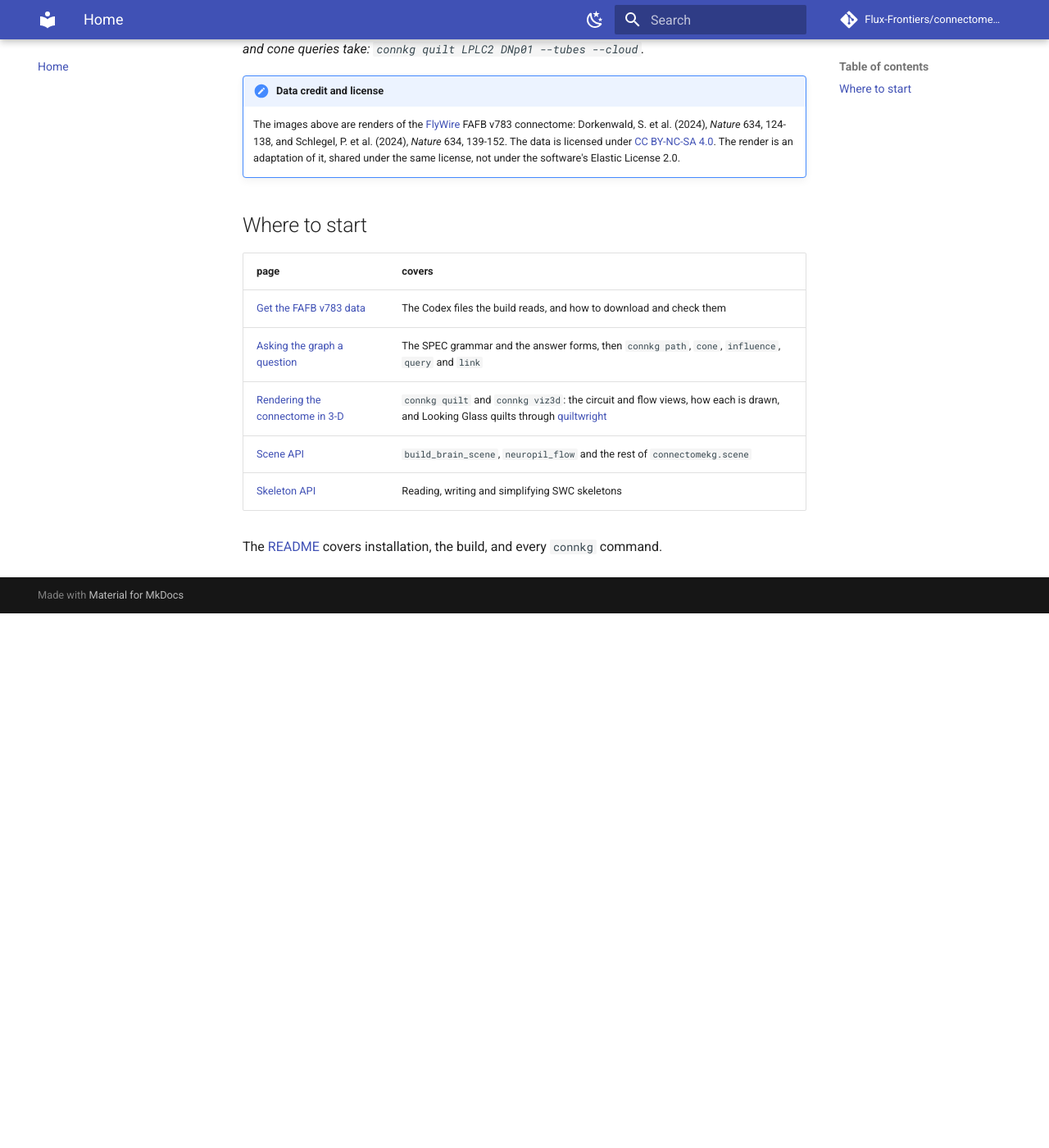
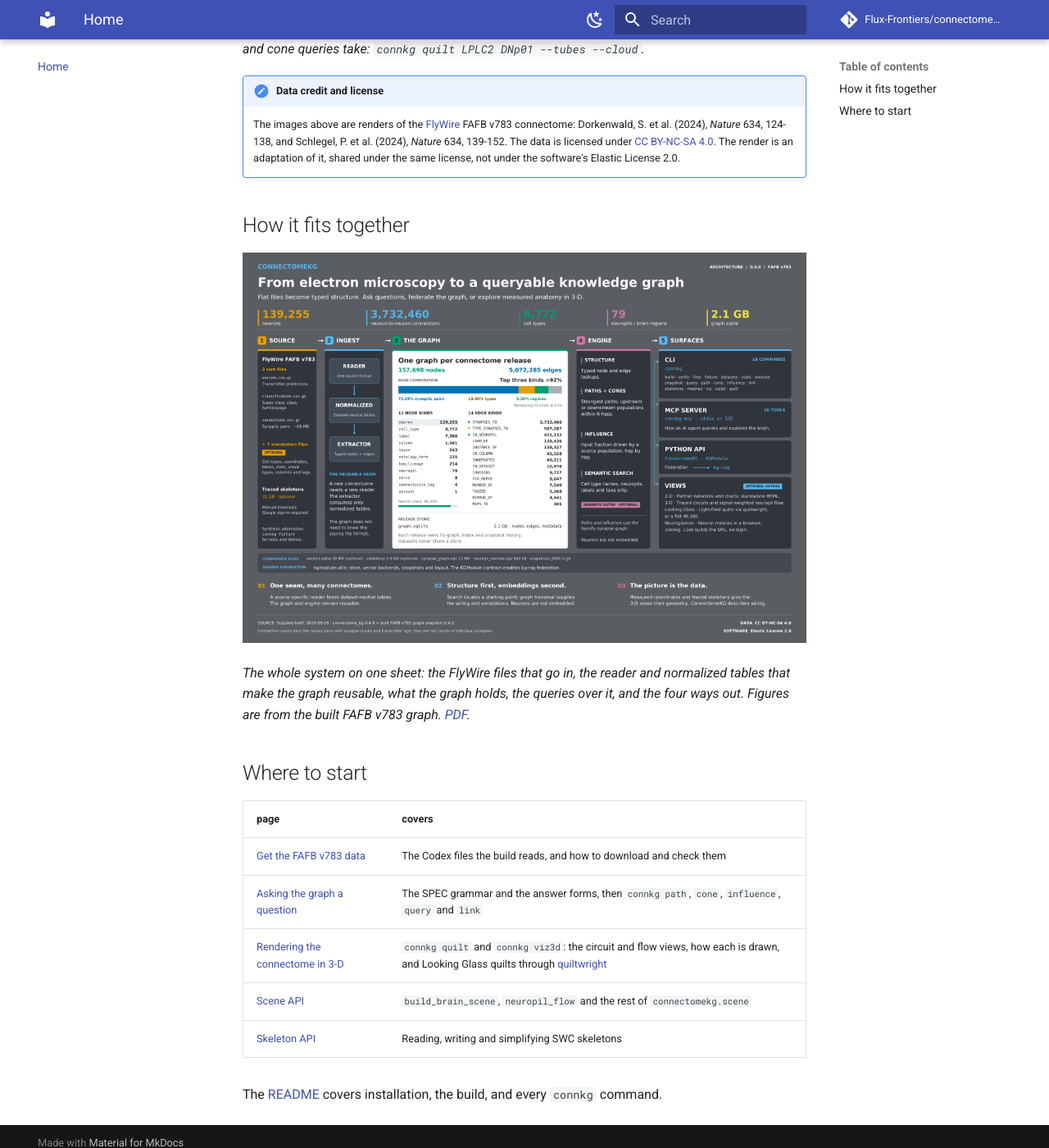
Before and after one commit to Flux-Frontiers/connectome_kg, an MkDocs documentation site: the page built from docs/index.md, in a window 1280 px wide and 1400 px high, scrolled down 1738 px. Shown: the whole window at 82% size. Built offline with MkDocs 1.6.1 and Material for MkDocs 9.7.7, drawn with Linux system fonts in a browser that asks for light colours; comment, search, counter and statistics services are not loaded; before the commit the page ends 2486 px from its top, so only the background shows below that.

Commit message:
docs: add the architecture infographic
The one-sheet diagram built from architecture-infographic-brief.txt, as PNG
and PDF in docs/images/, shown on the docs home page above "Where to start"
and linked to the PDF. docs/images/README.md notes that it is a diagram
rather than a render, so render_images.py does not regenerate it.

Co-Authored-By: Claude Opus 5 (1M context) <noreply@anthropic.com>

```diff
--- a/docs/index.md
+++ b/docs/index.md
@@ -36,6 +36,15 @@ queries take: `connkg quilt LPLC2 DNp01 --tubes --cloud`.*
     The render is an adaptation of it, shared under the same license, not
     under the software's Elastic License 2.0.
 
+## How it fits together
+
+[![ConnectomeKG architecture: source files to ingest, graph, engine and surfaces](images/connectomekg-architecture.png)](images/connectomekg-architecture.pdf)
+
+*The whole system on one sheet: the FlyWire files that go in, the reader and
+normalized tables that make the graph reusable, what the graph holds, the
+queries over it, and the four ways out. Figures are from the built FAFB v783
+graph. [PDF](images/connectomekg-architecture.pdf).*
+
 ## Where to start
 
 | page | covers |
```
Also changed, not shown: docs/images/README.md (+7 -1 lines), docs/images/connectomekg-architecture.png (added), 1 other file.
